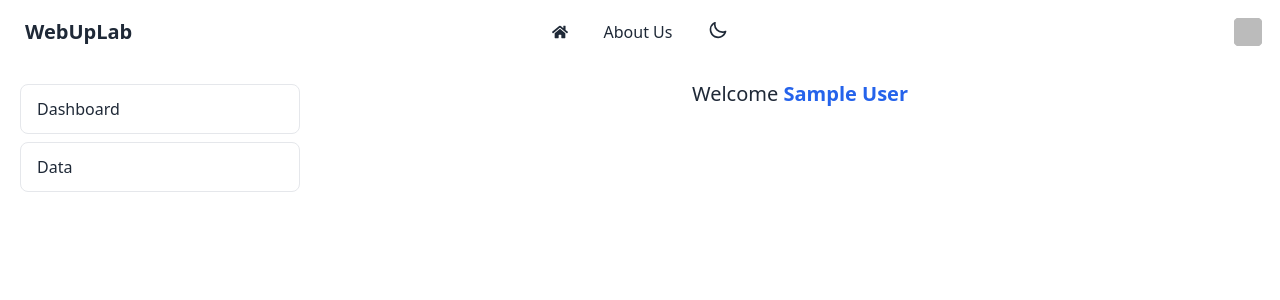
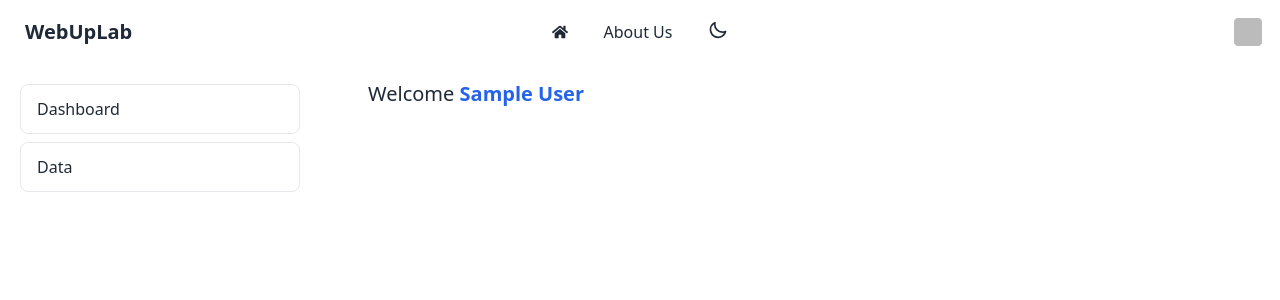
Before and after one commit to yusuf-khan-swd/webuplab-task, a React (Vite) app: page /dashboard in a window 1280 px wide. Shown: the top 300 px of the page. Built offline with nearby package versions, Linux system fonts and the light colour scheme; no server answers; sample sign-in values are in the browser's storage.

Commit message:
modified style

```diff
--- a/src/Pages/Dashboard/Dashboard/Dashboard.jsx
+++ b/src/Pages/Dashboard/Dashboard/Dashboard.jsx
@@ -6,7 +6,7 @@ const Dashboard = () => {
 
   return (
     <div className="mt-4">
-      <h2 className="text-xl text-center">Welcome <span className="text-blue-600 font-bold">{user?.displayName}</span></h2>
+      <h2 className="text-xl text-center lg:text-left lg:ml-12">Welcome <span className="text-blue-600 font-bold">{user?.displayName}</span></h2>
     </div>
   );
 };
```
